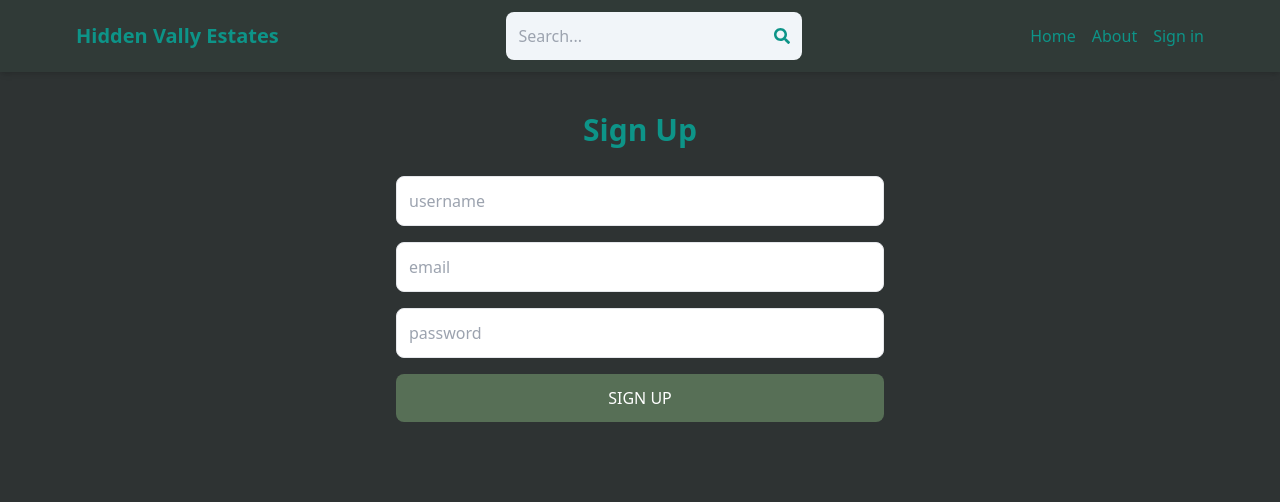
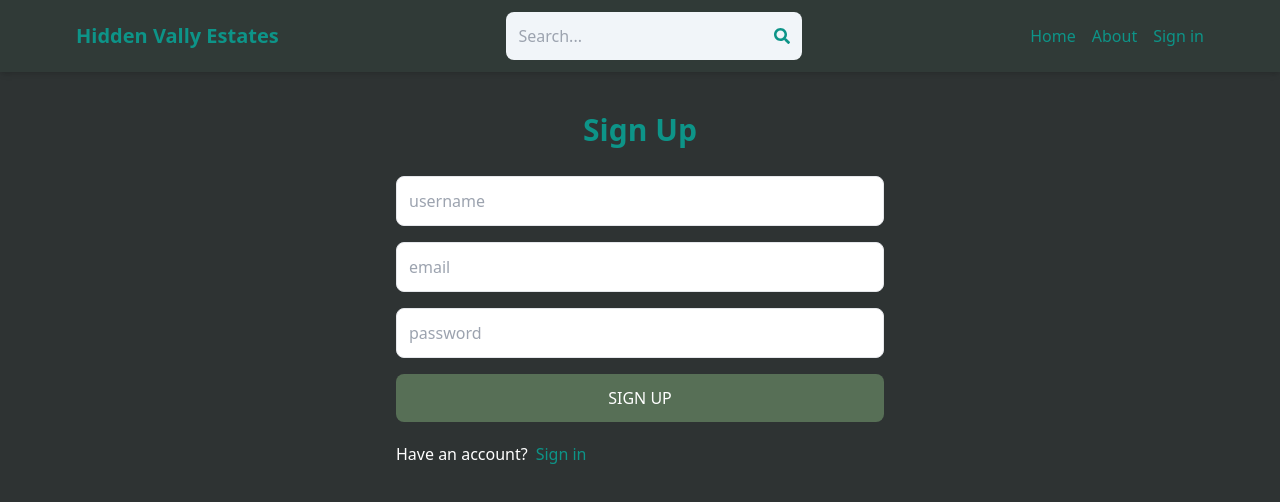
Before and after one commit to CHAMPION316/hidden-valley-estates, a React (Vite) app in the folder client/: page /sign-up in a window 1280 px wide. Shown: the top 502 px of the page. Built offline with nearby package versions, Linux system fonts and the light colour scheme.

Commit message:
Complete sign-up page UI

```diff
--- a/client/src/pages/SignUp.jsx
+++ b/client/src/pages/SignUp.jsx
@@ -1,4 +1,4 @@
-import React from 'react'
+import { Link } from 'react-router-dom';
 
 export default function SignUp() {
   return (
@@ -14,6 +14,12 @@ export default function SignUp() {
 		<button className="bg-576f56 text-white p-3 rounded-lg
 		uppercase hover:opacity-80 disabled:opacity-70">Sign up</button>
 	  </form>
+	  <div className="flex gap-2 mt-5">
+		<p className="text-white">Have an account?</p>
+		<Link to={"/sign-in"}>
+			<span className="text-teal-600">Sign in</span>
+		</Link>
+	  </div>
     </div>
   )
 }
```
